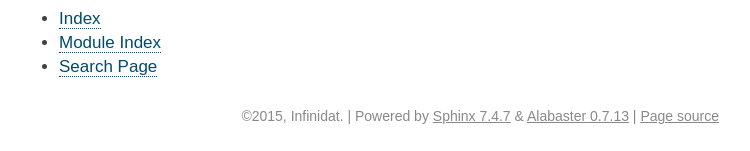
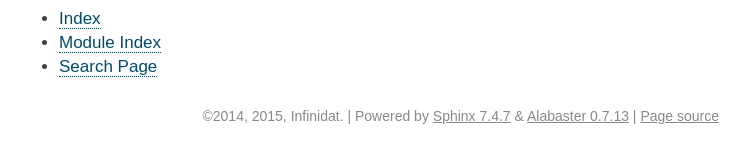
Before and after one commit to Infinidat/infinisdk, a Sphinx documentation site: the page built from doc/index.rst, in a window 1280 px wide and 900 px high, scrolled down 1955 px. Shown: the part 746-897 px from the top of the window, without its empty margins (391-1141 px from the left). Built offline with Sphinx 7.4.7, drawn with Linux system fonts in a browser that asks for light colours.

Commit message:
Copyright notice update

```diff
--- a/doc/conf.py
+++ b/doc/conf.py
@@ -43,7 +43,7 @@ master_doc = 'index'
 
 # General information about the project.
 project = u'InfiniSDK'
-copyright = u'2015, Infinidat'
+copyright = u'2014, 2015, Infinidat'
 
 # The version info for the project you're documenting, acts as replacement for
 # |version| and |release|, also used in various other places throughout the
```
